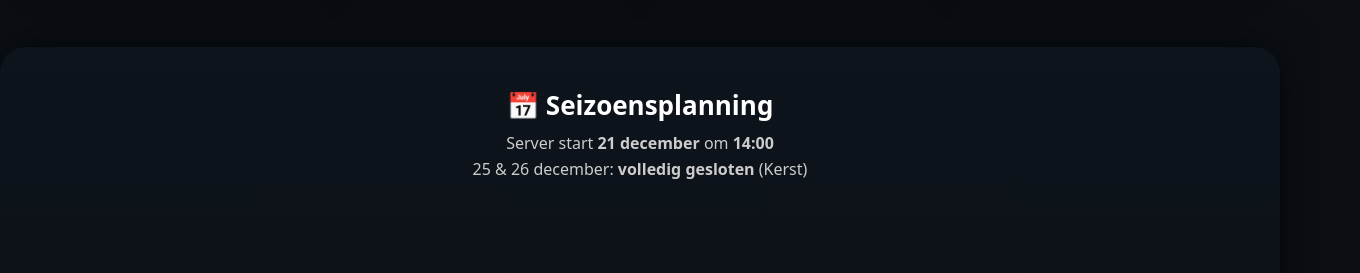
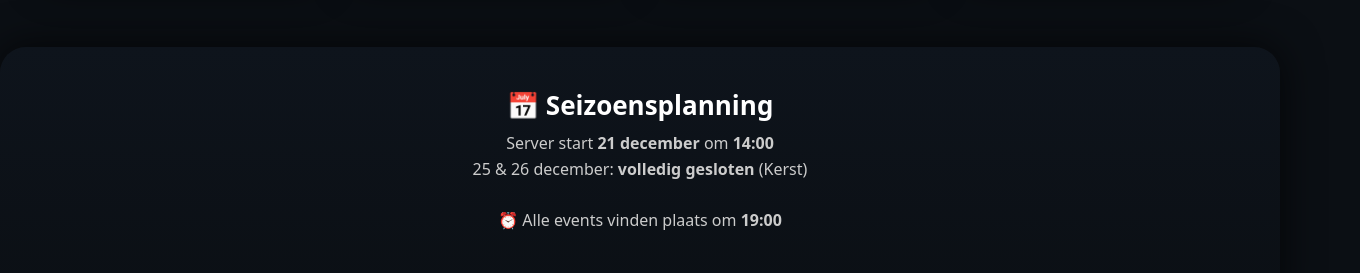
Before and after one commit to Binnenlander/ncsmp-site, a plain HTML site: page index.html in a window 1280 px wide. Shown: the part 760-1033 px from the top of the page, 1360 px wide, since content can reach past the window. Drawn offline with Linux system fonts and the light colour scheme.

Commit message:
Update index.html

```diff
--- a/index.html
+++ b/index.html
@@ -394,8 +394,12 @@ footer{
   <div class="timeline-title">📅 Seizoensplanning</div>
   <div class="timeline-sub">
     Server start <b>21 december</b> om <b>14:00</b><br>
-    25 &amp; 26 december: <b>volledig gesloten</b> (Kerst)
+    25 &amp; 26 december: <b>volledig gesloten</b> (Kerst)<br>
+    <br>
+    ⏰ Alle events vinden plaats om <b>19:00</b>
   </div>
+</div>
+
 
   <!-- Events boven de gele balk -->
   <div class="events">
```
